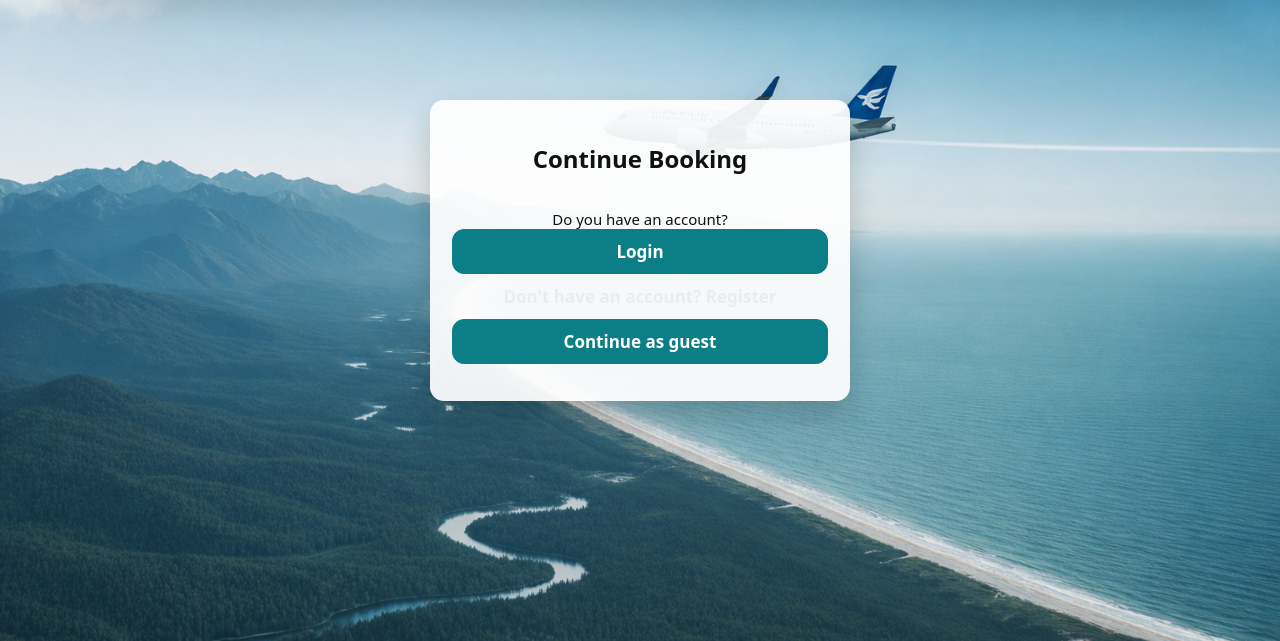
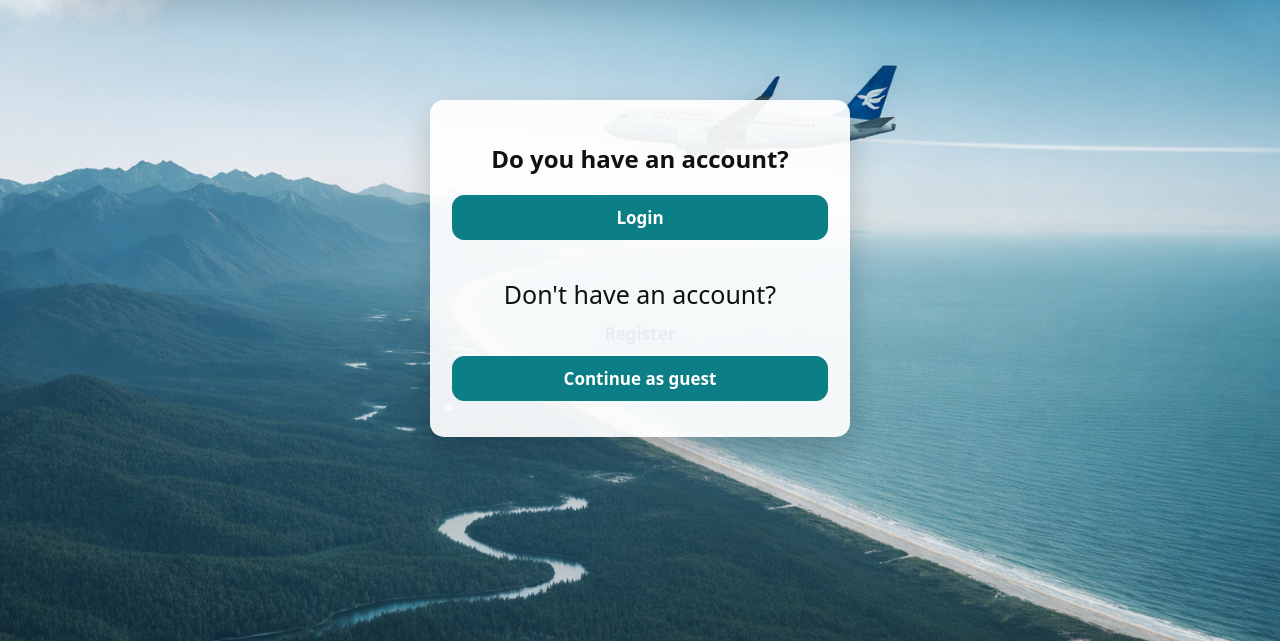
Before and after one commit to yardenaruch-source/InformationSystems, a Flask app: page /booking-log/LY482 in a window 1280 px wide. Shown: the part 74-715 px from the top of the page. Run offline with Flask 3, Linux system fonts and the light colour scheme; data comes from the database, SQL or seed files in the repository; data that the repository does not hold is empty.

Commit message:
update booking_log

```diff
--- a/templates/booking_log.html
+++ b/templates/booking_log.html
@@ -3,22 +3,23 @@
 
 {% block content %}
 <section class="board narrow-board">
-  <h1>Continue Booking</h1>
+  <h1>Do you have an account?</h1>
 
   <div style="display:flex; flex-direction:column; gap:12px; margin-top:16px;">
-    <p class="muted" style="margin-top: 14px; font-size: 15px; gap: 10px;" >
-      Do you have an account?
     <a class="btn" href="{{ url_for('login', next=url_for('booking_log', flight_id=flight_id)) }}">
      Login
     </a>
 
+    <p class="muted" style="margin-bottom: 14px; font-size: 25px; gap: 10px;" >
+      Don't have an account?
       <a class="btn btn-outline" href="{{ url_for('register', next=url_for('booking_log', flight_id=flight_id)) }}">
-      Don't have an account? Register
+        Register
       </a>
 
       <a class="btn" href="{{ url_for('guest_details', flight_id=flight_id) }}">
         Continue as guest
       </a>
+    </p>
   </div>
 </section>
 {% endblock %}
```
Lines whose indentation alone changed are shown as unchanged.
